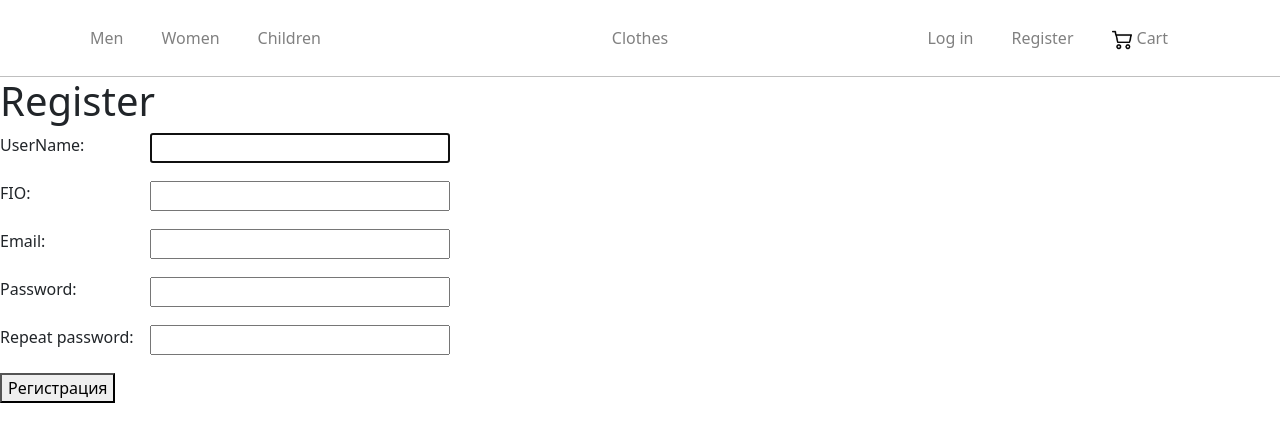
After one commit to Matvey1109/Online_clothing_store_Django, a Django app: page /register/ in a window 1280 px wide. The commit adds this page. Shown: the top 442 px of the page. Run offline with Django 4.2, Linux system fonts and the light colour scheme.

Commit message:
Added Register, Log In, Log Out without styles

```diff
--- /dev/null
+++ b/store/forms.py
@@ -0,0 +1,19 @@
+from django.contrib.auth.forms import UserCreationForm, AuthenticationForm
+from django import forms
+from .models import *
+
+class RegisterUserForm(UserCreationForm):
+    username = forms.CharField(label='UserName', widget=forms.TextInput(attrs={'class': 'form-input'}))
+    fio = forms.CharField(label='FIO', widget=forms.TextInput(attrs={'class': 'form-input'}))
+    email = forms.EmailField(label='Email', widget=forms.EmailInput(attrs={'class': 'form-input'}))
+    password1 = forms.CharField(label='Password', widget=forms.PasswordInput(attrs={'class': 'form-input'}))
+    password2 = forms.CharField(label='Repeat password', widget=forms.PasswordInput(attrs={'class': 'form-input'}))
+
+    class Meta:
+        model = User
+        fields = ('username', 'fio', 'email', 'password1', 'password2',)
+
+
+class LoginUserForm(AuthenticationForm):
+    username = forms.CharField(label='UserName', widget=forms.TextInput(attrs={'class': 'form-input'}))
+    password = forms.CharField(label='Password', widget=forms.PasswordInput(attrs={'class': 'form-input'}))
--- /dev/null
+++ b/store/static/store/css/register.css
@@ -0,0 +1,21 @@
+.form-input {
+    width: 300px;
+    font-size: 16px;
+}
+
+.form-label {
+    display: inline-block;
+    min-width: 150px;
+    vertical-align: top;
+}
+
+.form-error ul {
+    list-style: none;
+    padding: 0;
+    color: #CC0000;
+}
+
+.form-button {
+    min-width: 200px;
+    font-size: 16px;
+}
--- a/store/templates/store/layout.html
+++ b/store/templates/store/layout.html
@@ -30,9 +30,18 @@
             <li class="nav-item"><a class="nav-link" href="#">Clothes</a></li>
         </ul>
         <ul class="nav navbar-nav w-100 justify-content-end">
+            {% if request.user.is_authenticated %}
             <li class="nav-item">
-                <a class="nav-link lk" href="#">Login</a>
+                <a class="nav-link lk" href="{%url 'logout'%}">Log Out</a>
             </li>
+            {%else%}
+            <li class="nav-item">
+                <a class="nav-link lk" href="{%url 'login'%}">Log in</a>
+            </li>
+            <li class="nav-item">
+                <a class="nav-link lk" href="{% url 'register'%}">Register</a>
+            </li>
+            {%endif%}
             <li class="nav-item">
                 <a class="nav-link lk cart-icon" href="#"><img src="../../static/store/img/shopping-cart.png" alt="Cart Icon">Cart</a>
             </li>
--- /dev/null
+++ b/store/templates/store/register.html
@@ -0,0 +1,18 @@
+{% extends 'store/layout.html' %}
+{%load static %}
+{% block content %}
+<link rel="stylesheet" href="{% static 'store/css/register.css' %}">
+<h1>{{title}}</h1>
+
+<form method="post">
+    {% csrf_token %}
+
+{% for f in form %}
+<p><label class="form-label" for="{{ f.id_for_label }}">{{f.label}}: </label>{{ f }}</p>
+<div class="form-error">{{ f.errors }}</div>
+{% endfor %}
+
+    <button type="submit">Регистрация</button>
+</form>
+
+{% endblock %}
--- a/store/urls.py
+++ b/store/urls.py
@@ -8,4 +8,7 @@ urlpatterns = [
 	path('categories/', views.categories, name="categories"),
 	path('liked/', views.liked, name="liked"),
 	path('profile/', views.profile, name="profile"),
+	path('login/',views.LoginUser.as_view(), name="login"),
+	path('register/',views.RegisterUser.as_view(), name="register"),
+	path('logout/',views.logout_user, name="logout"),
 ]
--- a/store/views.py
+++ b/store/views.py
@@ -1,4 +1,10 @@
-from django.shortcuts import render
+from django.contrib.auth import logout, login
+from django.contrib.auth.views import LoginView
+from django.shortcuts import render, redirect
+from django.urls import reverse_lazy
+from django.views.generic import CreateView
+
+from .forms import *
 
 def main(request):
     context = {}
@@ -23,3 +29,37 @@ def liked(request):
 def profile(request):
     context = {}
     return render(request, 'store/profile.html', context)
+
+
+class RegisterUser(CreateView):
+    form_class = RegisterUserForm
+    template_name = 'store/register.html'
+    success_url = reverse_lazy('login')
+
+    def get_context_data(self, *, object_list=None, **kwargs):
+        context = super().get_context_data(**kwargs)
+        c_def = {"title": "Register"}
+        return dict(list(context.items()) + list(c_def.items()))
+
+    def form_valid(self, form):
+        user = form.save()
+        login(self.request, user)
+        return redirect('main')
+
+
+class LoginUser(LoginView):
+    form_class = LoginUserForm
+    template_name = 'store/login.html'
+
+    def get_context_data(self, *, object_list=None, **kwargs):
+        context = super().get_context_data(**kwargs)
+        c_def = {"title": "Log In"}
+        return dict(list(context.items()) + list(c_def.items()))
+
+    def get_success_url(self):
+        return reverse_lazy('main')
+
+
+def logout_user(request):
+    logout(request)
+    return redirect('login')
```
Also changed, not shown: store/templates/store/login.html (added, +20 -0 lines), db.sqlite3, store/migrations/0001_initial.py (added).
